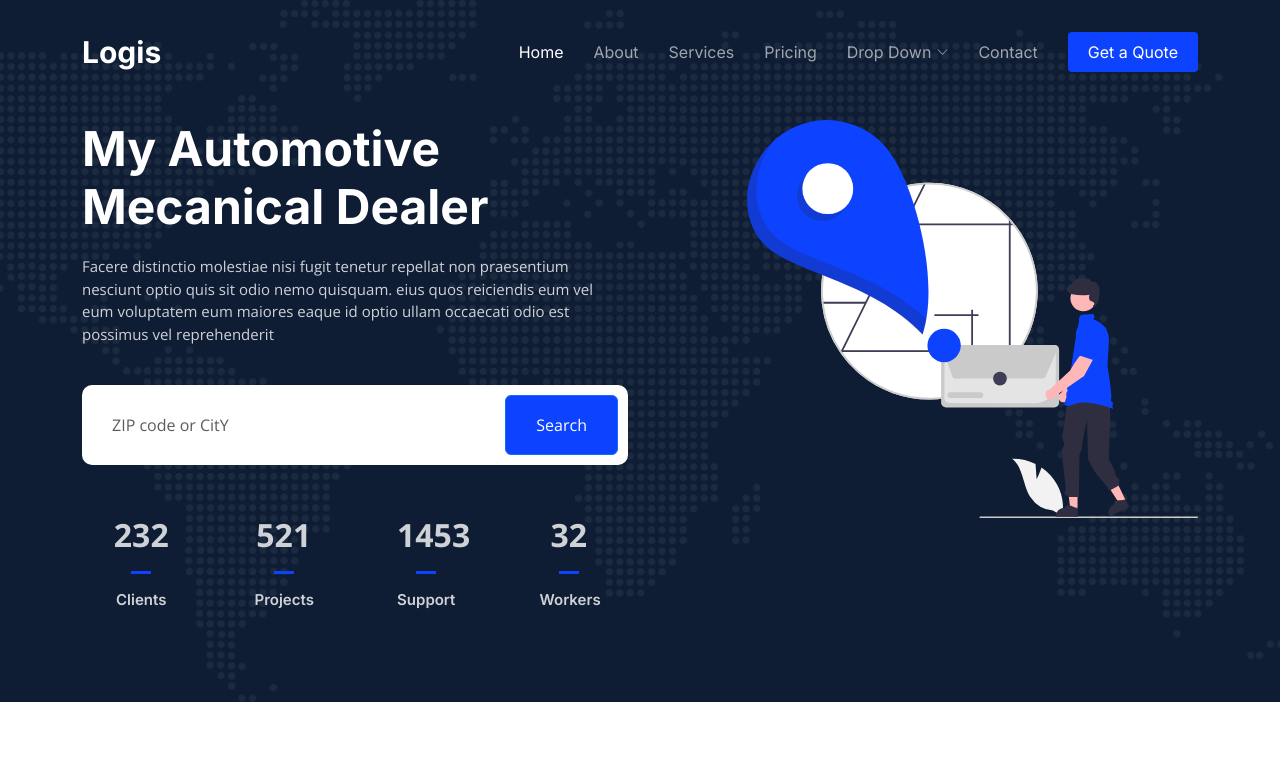
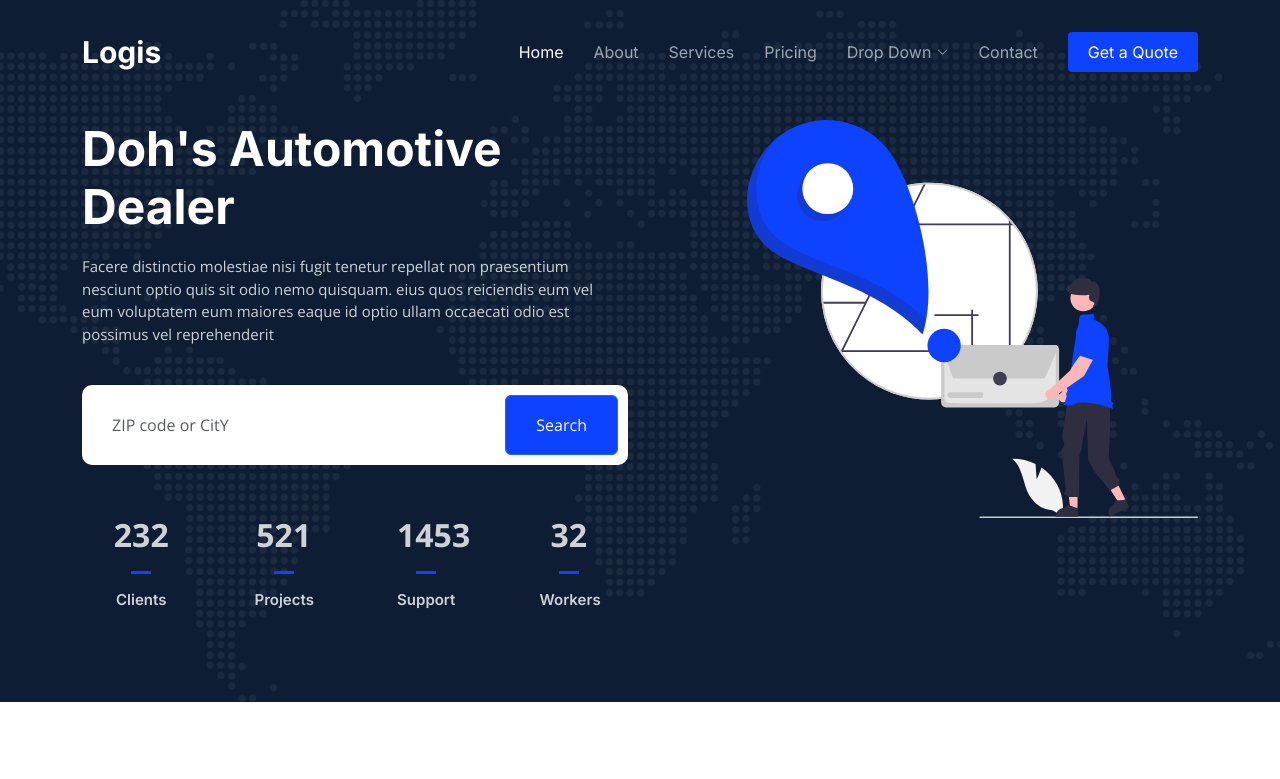
Before and after one commit to kmdoh/aws-devopspipeline, a plain HTML site: page index.html in a window 1280 px wide. Shown: the top 779 px of the page. Drawn offline with nearby package versions, Linux system fonts and the light colour scheme.

Commit message:
Update index.html

```diff
--- a/index.html
+++ b/index.html
@@ -89,7 +89,7 @@
     <div class="container">
       <div class="row gy-4 d-flex justify-content-between">
         <div class="col-lg-6 order-2 order-lg-1 d-flex flex-column justify-content-center">
-          <h2 data-aos="fade-up">My Automotive Mecanical Dealer</h2>
+          <h2 data-aos="fade-up">Doh's Automotive Dealer</h2>
           <p data-aos="fade-up" data-aos-delay="100">Facere distinctio molestiae nisi fugit tenetur repellat non praesentium nesciunt optio quis sit odio nemo quisquam. eius quos reiciendis eum vel eum voluptatem eum maiores eaque id optio ullam occaecati odio est possimus vel reprehenderit</p>
 
           <form action="#" class="form-search d-flex align-items-stretch mb-3" data-aos="fade-up" data-aos-delay="200">
```
